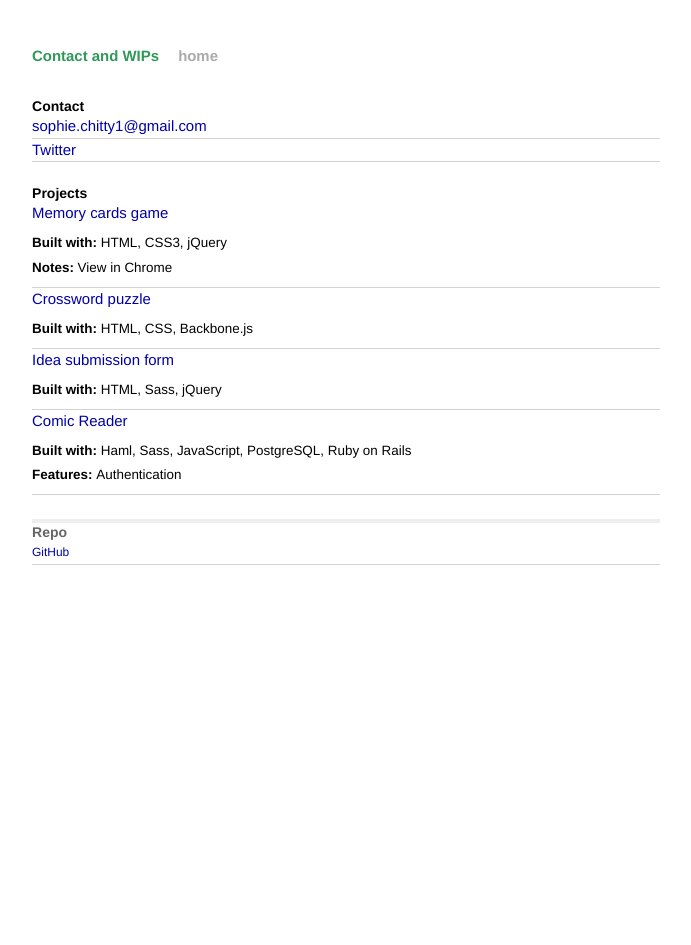
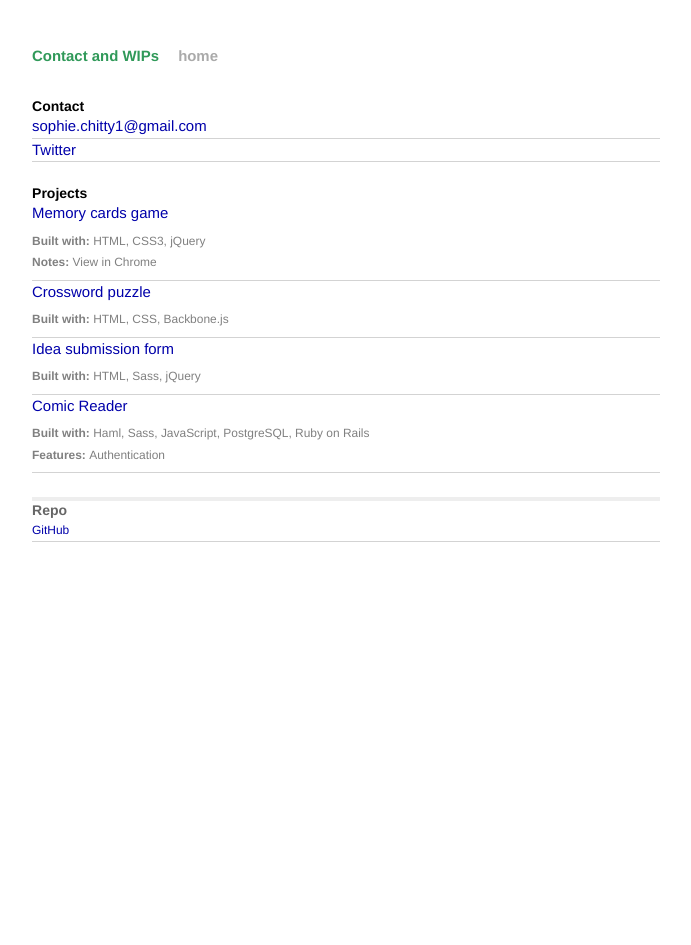
Before and after one commit to SophGits/sophgits.github.io, a Jekyll site: the page built from index.html, in a window 1280 px wide. Shown: the whole page, without its empty margins (294-985 px from the left). Built offline with Jekyll 4.4.1, drawn with Linux system fonts in a browser that asks for light colours; Markdown is read by kramdown in place of the engine named in the settings.

Commit message:
Play with gh-pages.

```diff
--- a/css/main.css
+++ b/css/main.css
@@ -20,7 +20,8 @@ h1 { margin-bottom: 1em; }
 p {
   margin: 1em 0;
   line-height: 0.8em;
-  font-size: 0.9em;
+  font-size: 0.8em;
+  color: gray;
 }
 
 a         { color: #00a;
```
